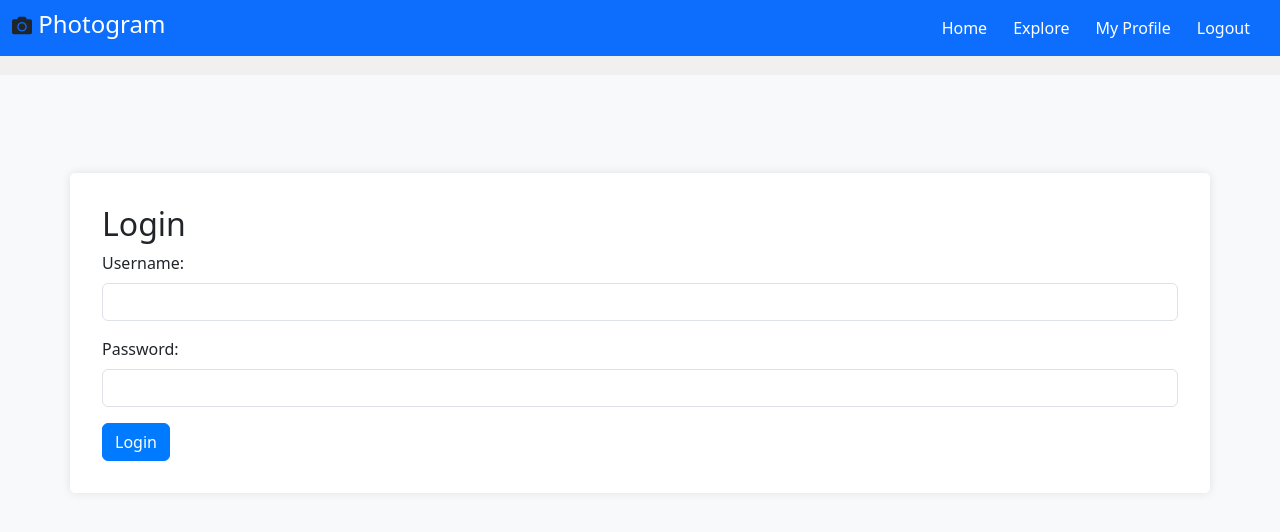
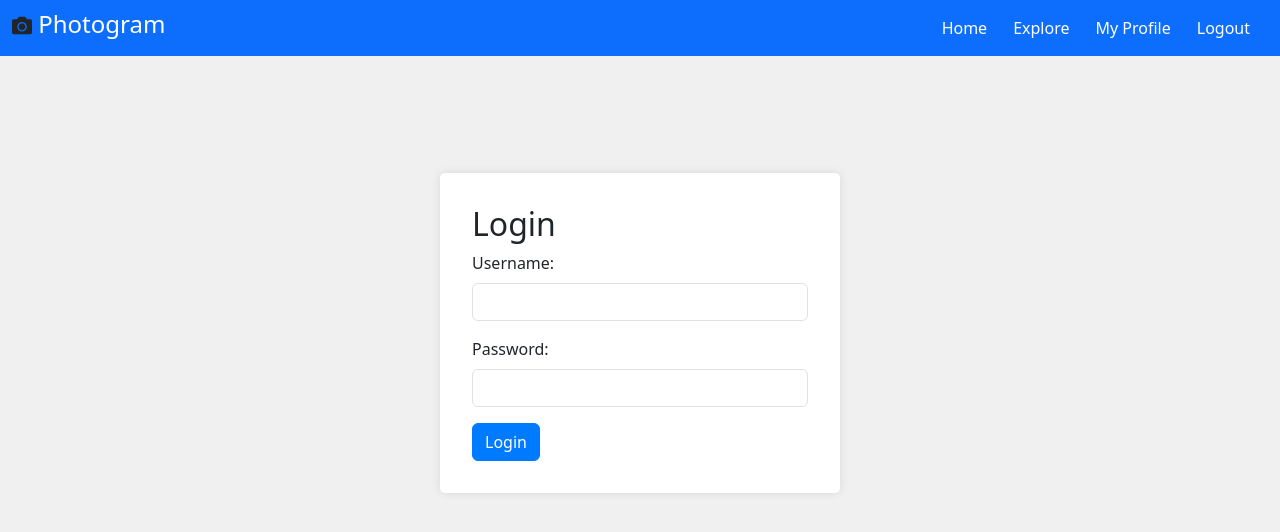
Before and after one commit to Radite/Info3180-FinalProject, a Vue app: page /login in a window 1280 px wide. Shown: the top 532 px of the page. Built offline with nearby package versions, Linux system fonts and the light colour scheme.

Commit message:
Edited Styles

```diff
--- a/src/components/Login.vue
+++ b/src/components/Login.vue
@@ -69,7 +69,7 @@ export default {
 </script>
 <style scoped>
 .main-background {
-  background-color: #f8f9fa;
+  background-color: #f0f0f0;
   min-height: 100vh;
   display: flex;
   align-items: flex-start; /* Aligns the container to the top */
@@ -82,6 +82,8 @@ export default {
   padding: 2rem;
   border-radius: 5px;
   box-shadow: 0px 0px 10px rgba(0, 0, 0, 0.1);
+  width: 400px;
+
 }
 
 .btn-primary {
```
